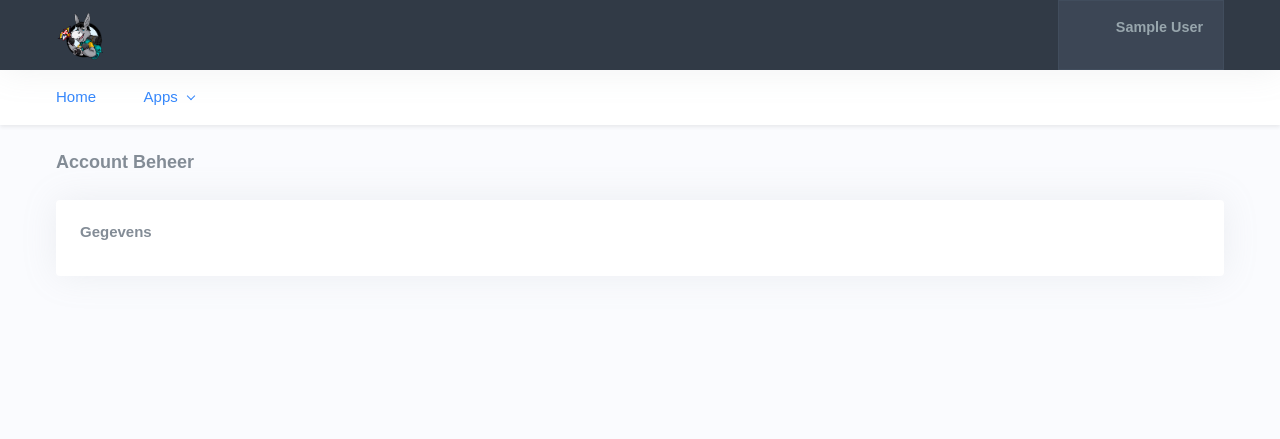
After one commit to TheGamingBram/Project6DKTravels, a PHP site: page /Project6DKTravels/AccountBeheer.php in a window 1280 px wide. The commit adds this page. Shown: the top 439 px of the page. Run offline with PHP 8.4, Linux system fonts and the light colour scheme; the visitor is signed in with stand-in values (Sample User, id 1); some libraries are stand-ins or nearby versions; some web fonts are replaced.

Commit message:
accbeheer

```diff
--- /dev/null
+++ b/AccountBeheer.php
@@ -0,0 +1,13 @@
+<?php
+    $PageName = "Account Beheer";
+    include("./Assets/config.php");
+    session_start();
+
+
+    include("PAGE_FRAMEWORK.php"); //connection to database and some test functions
+?>
+<div class="card">
+    <div class="card-body">
+        <h5 class="card-title">Gegevens</h5>
+    </div>
+</div>
--- a/PAGE_FRAMEWORK.php
+++ b/PAGE_FRAMEWORK.php
@@ -55,7 +55,7 @@
                                 </a>
                                 <div class="dropdown-menu dropdown-menu-end dropdown-menu-animated topbar-dropdown-menu profile-dropdown" aria-labelledby="topbar-userdrop">
                                     <!-- item-->
-                                    <a href="javascript:void(0);" class="dropdown-item notify-item">
+                                    <a href="AccountBeheer.php" class="dropdown-item notify-item">
                                         <i class="mdi mdi-account-circle me-1"></i>
                                         <span>My Account</span>
                                     </a>
```
